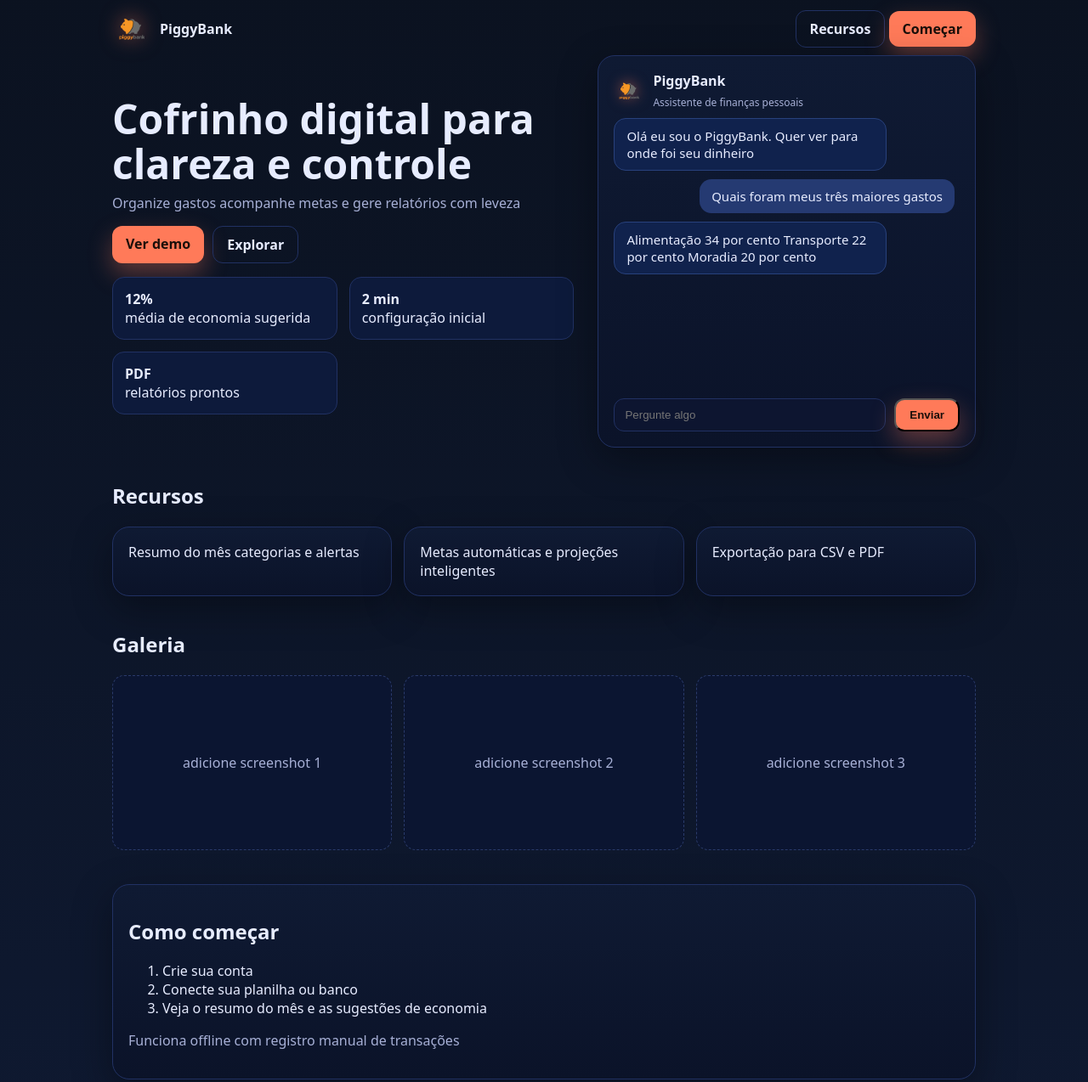
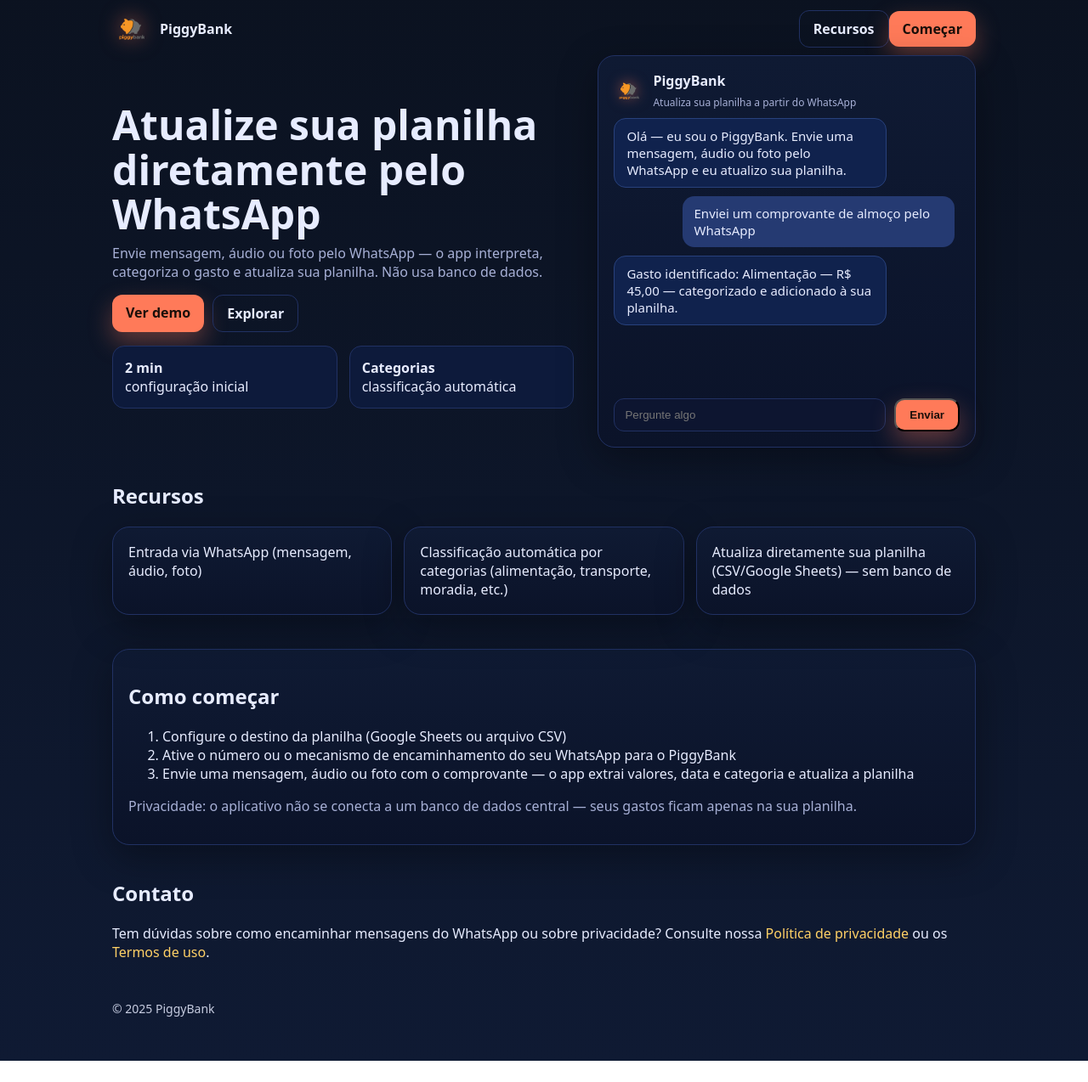
Before and after one commit to mariaclaraav/piggybank-app, a plain HTML site: page index.html in a window 1280 px wide. Shown: the part 19-1293 px from the top of the page at 85% size. After the commit the page ends 1268 px from the top, so only its background shows below. Drawn offline with Linux system fonts and the light colour scheme.

Commit message:
feat: add privacy.html page

```diff
--- a/index.html
+++ b/index.html
@@ -3,8 +3,8 @@
 <head>
   <meta charset="utf-8" />
   <meta name="viewport" content="width=device-width, initial-scale=1" />
-  <title>PiggyBank — Cofrinho digital</title>
-  <meta name="description" content="PiggyBank é o seu cofrinho digital para controlar gastos, metas e relatórios" />
+  <title>PiggyBank — Atualize sua planilha pelo WhatsApp</title>
+  <meta name="description" content="Atualize automaticamente sua planilha de gastos a partir de mensagens, áudios ou fotos enviadas pelo WhatsApp. O PiggyBank categoriza despesas e não se conecta a banco de dados." />
   <style>
     :root{--bg:#0b1220;--card:#0f1a33;--ink:#e7ecff;--muted:#a7b0d6;--brand:#ff7a59;--accent:#ffd166;--line:#213163}
     *{box-sizing:border-box}
@@ -42,7 +42,7 @@
         <img src="images/logo.png" alt="Logo PiggyBank">
         <strong>PiggyBank</strong>
       </div>
-      <div>
+      <div style="display:flex;align-items:center">
         <a class="btn ghost" href="#recursos">Recursos</a>
         <a class="btn" href="#comece">Começar</a>
       </div>
@@ -50,16 +50,15 @@
 
     <section class="hero">
       <div>
-        <h1 class="h1">Cofrinho digital para clareza e controle</h1>
-        <p class="sub">Organize gastos acompanhe metas e gere relatórios com leveza</p>
+  <h1 class="h1">Atualize sua planilha diretamente pelo WhatsApp</h1>
+  <p class="sub">Envie mensagem, áudio ou foto pelo WhatsApp — o app interpreta, categoriza o gasto e atualiza sua planilha. Não usa banco de dados.</p>
         <div class="row" style="margin-top:14px">
           <a class="btn" href="#demo">Ver demo</a>
           <a class="btn ghost" href="#recursos">Explorar</a>
         </div>
         <div class="grid" style="margin-top:16px">
-          <div class="kpi"><strong>12%</strong><br/>média de economia sugerida</div>
           <div class="kpi"><strong>2 min</strong><br/>configuração inicial</div>
-          <div class="kpi"><strong>PDF</strong><br/>relatórios prontos</div>
+          <div class="kpi"><strong>Categorias</strong><br/>classificação automática</div>
         </div>
       </div>
 
@@ -68,7 +67,7 @@
           <img src="images/logo.png" alt="Logo PiggyBank" style="width:36px;height:auto;border-radius:6px;filter:drop-shadow(0 0 8px rgba(255,122,89,0.6))">
           <div>
             <div style="font-weight:800">PiggyBank</div>
-            <div class="sub" style="font-size:12px">Assistente de finanças pessoais</div>
+            <div class="sub" style="font-size:12px">Atualiza sua planilha a partir do WhatsApp</div>
           </div>
         </div>
         <div id="chat" class="chat"></div>
@@ -82,35 +81,27 @@
     <section id="recursos" class="section">
       <h2>Recursos</h2>
       <div class="grid" style="margin-top:10px">
-        <div class="card">Resumo do mês categorias e alertas</div>
-        <div class="card">Metas automáticas e projeções inteligentes</div>
-        <div class="card">Exportação para CSV e PDF</div>
+        <div class="card">Entrada via WhatsApp (mensagem, áudio, foto)</div>
+        <div class="card">Classificação automática por categorias (alimentação, transporte, moradia, etc.)</div>
+        <div class="card">Atualiza diretamente sua planilha (CSV/Google Sheets) — sem banco de dados</div>
       </div>
     </section>
 
-    <section class="section">
-      <h2>Galeria</h2>
-      <div class="gallery" style="margin-top:10px">
-        <div class="shot">adicione screenshot 1</div>
-        <div class="shot">adicione screenshot 2</div>
-        <div class="shot">adicione screenshot 3</div>
-      </div>
-    </section>
+    <!-- galeria removida conforme solicitado -->
 
     <section id="comece" class="section card">
       <h2>Como começar</h2>
       <ol>
-        <li>Crie sua conta</li>
-        <li>Conecte sua planilha ou banco</li>
-        <li>Veja o resumo do mês e as sugestões de economia</li>
+        <li>Configure o destino da planilha (Google Sheets ou arquivo CSV)</li>
+        <li>Ative o número ou o mecanismo de encaminhamento do seu WhatsApp para o PiggyBank</li>
+        <li>Envie uma mensagem, áudio ou foto com o comprovante — o app extrai valores, data e categoria e atualiza a planilha</li>
       </ol>
-      <p class="sub">Funciona offline com registro manual de transações</p>
+      <p class="sub">Privacidade: o aplicativo não se conecta a um banco de dados central — seus gastos ficam apenas na sua planilha.</p>
     </section>
 
     <section class="section">
       <h2>Contato</h2>
-      <p>Escreva para <a href="mailto:suporte@piggybank.app">suporte@piggybank.app</a></p>
-      <p><a href="privacy.html">Política de privacidade</a> • <a href="terms.html">Termos de uso</a></p>
+      <p>Tem dúvidas sobre como encaminhar mensagens do WhatsApp ou sobre privacidade? Consulte nossa <a href="privacy.html">Política de privacidade</a> ou os <a href="terms.html">Termos de uso</a>.</p>
     </section>
 
     <footer>
@@ -123,9 +114,9 @@
     const input = document.getElementById('input');
     const send = document.getElementById('send');
     const msgs = [
-      { r: 'bot', t: 'Olá eu sou o PiggyBank. Quer ver para onde foi seu dinheiro' },
-      { r: 'user', t: 'Quais foram meus três maiores gastos' },
-      { r: 'bot', t: 'Alimentação 34 por cento Transporte 22 por cento Moradia 20 por cento' }
+      { r: 'bot', t: 'Olá — eu sou o PiggyBank. Envie uma mensagem, áudio ou foto pelo WhatsApp e eu atualizo sua planilha.' },
+      { r: 'user', t: 'Enviei um comprovante de almoço pelo WhatsApp' },
+      { r: 'bot', t: 'Gasto identificado: Alimentação — R$ 45,00 — categorizado e adicionado à sua planilha.' }
     ];
     function render(){
       chat.innerHTML='';
@@ -144,7 +135,7 @@
       msgs.push({ r:'user', t:v });
       input.value='';
       render();
-      setTimeout(()=>{ msgs.push({ r:'bot', t:'Analisando dados. Economia potencial de 12 por cento neste mês' }); render(); }, 600);
+  setTimeout(()=>{ msgs.push({ r:'bot', t:'Recebido via WhatsApp — extraindo valor e categorizando. Registro adicionado à planilha.' }); render(); }, 600);
     };
     document.getElementById('year').textContent=new Date().getFullYear();
   </script>
```
Also changed, not shown: privacy.html (added, +59 -0 lines).
